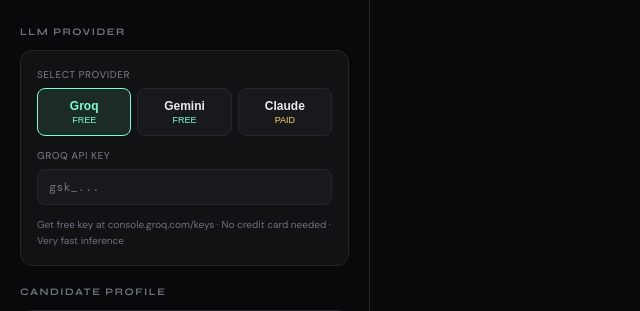
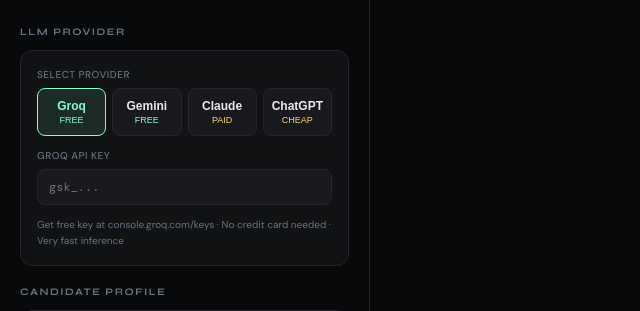
Before and after one commit to Aswin-Kumaran-Mahesh/jobagent-ai, a Flask app: page / in a window 1280 px wide. Shown: the part 69-380 px from the top of the page, without its empty margins (0-640 px from the left). Run offline with Flask 3, Linux system fonts and the light colour scheme; some web fonts are replaced.

Commit message:
add ChatGPT provider

```diff
--- a/app.py
+++ b/app.py
@@ -17,6 +17,7 @@
     "anthropic": "claude-opus-4-5",
     "groq":      "llama3-70b-8192",
     "gemini":    "gemini-2.0-flash",
+    "openai":    "gpt-4o-mini",
 }
 
 # ─────────────────────────────────────────────────────────────────────────────
@@ -178,6 +179,13 @@
                                 messages=[{"role":"user","content":prompt}])
     return r.content[0].text
 
+def tailor_with_openai(prompt, api_key):
+    from openai import OpenAI
+    client = OpenAI(api_key=api_key)
+    r = client.chat.completions.create(model=PROVIDER_MODELS["openai"], max_tokens=900,
+        messages=[{"role":"user","content":prompt}])
+    return r.choices[0].message.content
+
 def tailor_with_groq(prompt, api_key):
     from groq import Groq
     client = Groq(api_key=api_key)
@@ -192,7 +200,7 @@
     r = model.generate_content(prompt)
     return r.text
 
-TAILOR_FNS = {"anthropic": tailor_with_anthropic,
+TAILOR_FNS = {"anthropic": tailor_with_anthropic, "openai": tailor_with_openai,
                "groq": tailor_with_groq, "gemini": tailor_with_gemini}
 
 def tailor_resume_llm(job, resume, candidate_skills, api_key, provider, jd_text=""):
@@ -297,6 +305,12 @@
 
 def call_llm_simple(provider, api_key, prompt):
     """Single-turn LLM call, returns text. Used for non-Anthropic providers."""
+    if provider == "openai":
+        from openai import OpenAI
+        r = OpenAI(api_key=api_key).chat.completions.create(
+            model=PROVIDER_MODELS["openai"], max_tokens=1200,
+            messages=[{"role":"user","content":prompt}])
+        return r.choices[0].message.content
     if provider == "groq":
         from groq import Groq
         r = Groq(api_key=api_key).chat.completions.create(
--- a/templates/index.html
+++ b/templates/index.html
@@ -127,7 +127,7 @@
       <div class="card">
         <div class="field">
           <label>Select Provider</label>
-          <div style="display:grid;grid-template-columns:repeat(3,1fr);gap:6px;margin-bottom:10px">
+          <div style="display:grid;grid-template-columns:repeat(4,1fr);gap:6px;margin-bottom:10px">
             <button class="provider-btn active" onclick="setProvider('groq')" id="pb-groq">
               <div style="font-weight:700;font-size:12px">Groq</div>
               <div style="font-size:9px;color:var(--accent);margin-top:2px">FREE</div>
@@ -139,6 +139,10 @@
             <button class="provider-btn" onclick="setProvider('anthropic')" id="pb-anthropic">
               <div style="font-weight:700;font-size:12px">Claude</div>
               <div style="font-size:9px;color:var(--accent3);margin-top:2px">PAID</div>
+            </button>
+            <button class="provider-btn" onclick="setProvider('openai')" id="pb-openai">
+              <div style="font-weight:700;font-size:12px">ChatGPT</div>
+              <div style="font-size:9px;color:var(--accent3);margin-top:2px">CHEAP</div>
             </button>
           </div>
         </div>
@@ -315,6 +319,12 @@
     hint: "Free tier: aistudio.google.com — Gemini 1.5 Flash",
     info: "Get free key at aistudio.google.com/apikey · Generous free quota · No billing required"
   },
+  openai: {
+    placeholder: "sk-...",
+    label: "OpenAI API Key",
+    hint: "Cheap: platform.openai.com — GPT-4o Mini",
+    info: "Get key at platform.openai.com/api-keys · GPT-4o Mini ~$0.001/run · Very affordable"
+  },
   anthropic: {
     placeholder: "sk-ant-api03-...",
     label: "Anthropic API Key",
@@ -326,7 +336,7 @@
 
 function setProvider(p) {
   currentProvider = p;
-  ["groq","gemini","anthropic"].forEach(n => {
+  ["groq","gemini","anthropic","openai"].forEach(n => {
     const el = document.getElementById("pb-"+n);
     if (el) el.classList.toggle("active", n===p);
   });
```
